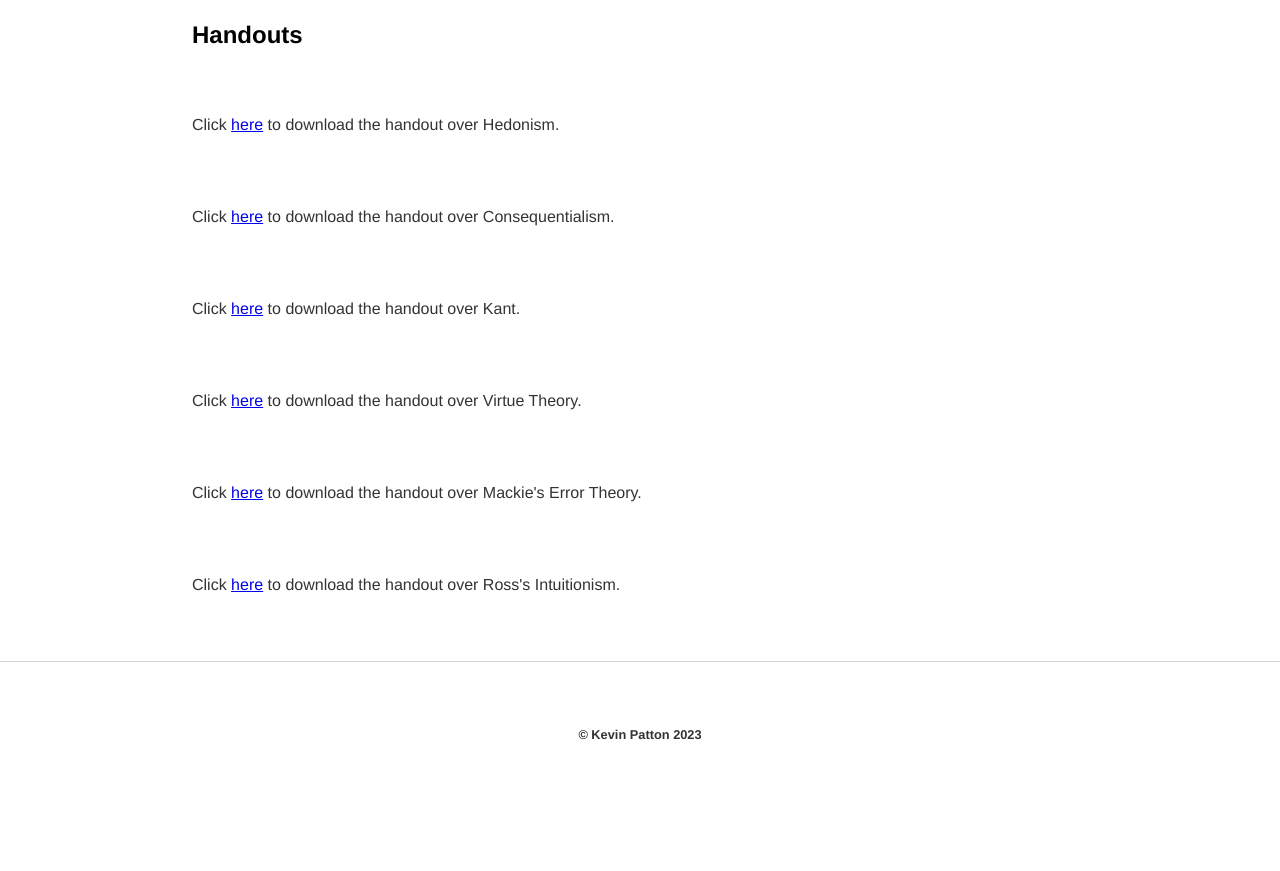
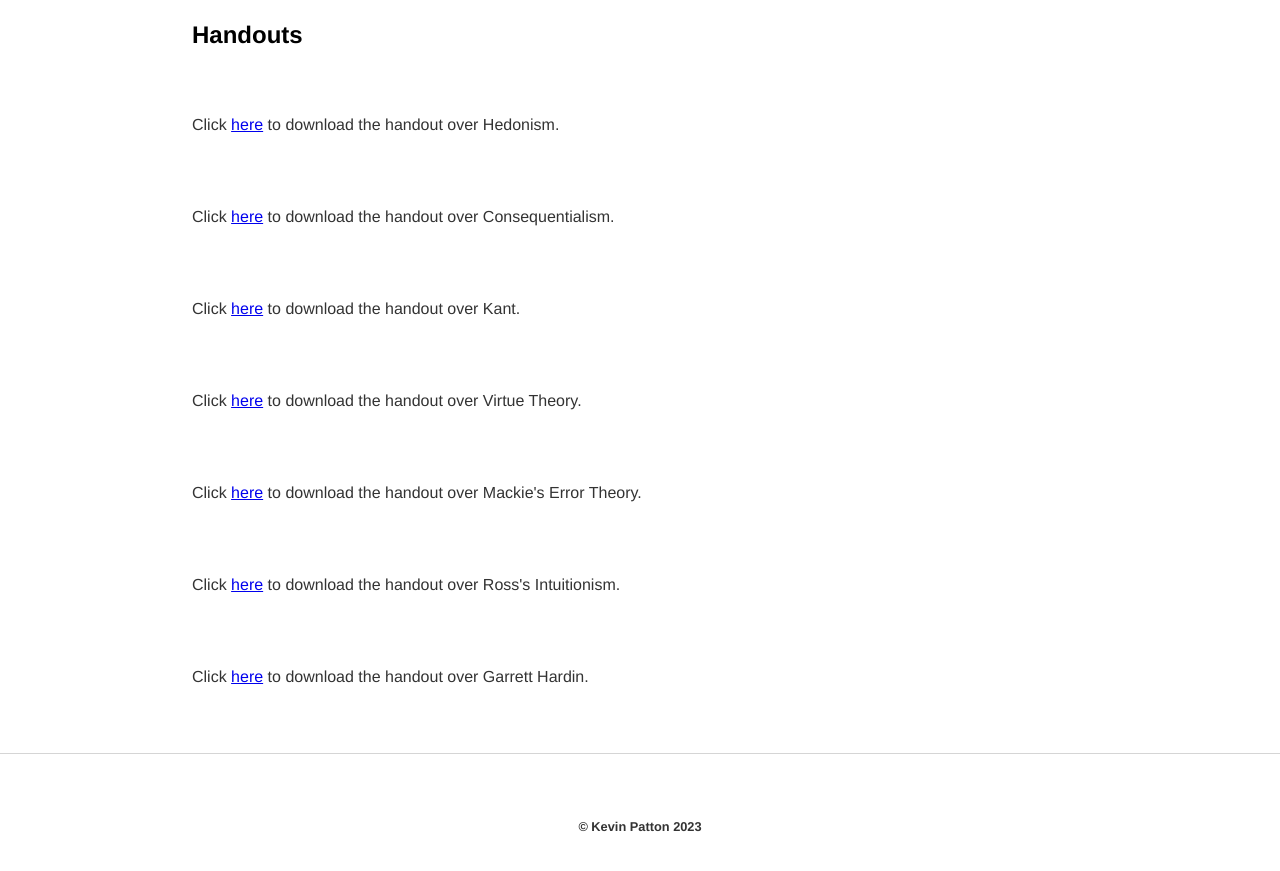
Before and after one commit to kevinjpatton/kevinjpatton.github.io, a Jekyll site: the page built from teaching/phil_2030/index.html, in a window 1280 px wide and 900 px high, scrolled down 1014 px. Shown: the top 871 px of the window. Built offline with Jekyll 4.4.1, drawn with Linux system fonts in a browser that asks for light colours; Markdown is read by kramdown in place of the engine named in the settings; before the commit the page ends 1822 px from its top, so only the background shows below that.

Commit message:
Update index.html

```diff
--- a/teaching/phil_2030/index.html
+++ b/teaching/phil_2030/index.html
@@ -19,3 +19,4 @@ title: Teaching - Phil 2030
 <p>Click <a href="/teaching/phil_2030/Handout - Virtue Theory.pdf" target="_blank">here</a> to download the handout over Virtue Theory.</p>
 <p>Click <a href="/teaching/phil_2030/Handout - Mackie - 2030.pdf" target="_blank">here</a> to download the handout over Mackie's Error Theory.</p>
 <p>Click <a href="/teaching/phil_2030/Handout - Ross.pdf" target="_blank">here</a> to download the handout over Ross's Intuitionism.</p>
+<p>Click <a href="/teaching/phil_2030/Handout - Garrett Hardin.pdf" target="_blank">here<a> to download the handout over Garrett Hardin.</p>
```
